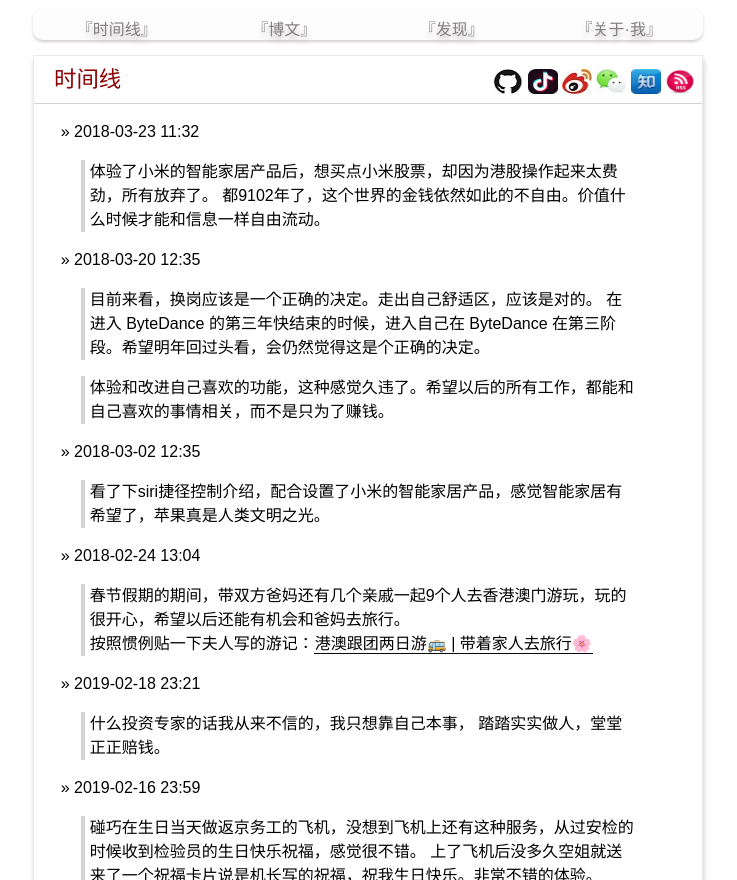
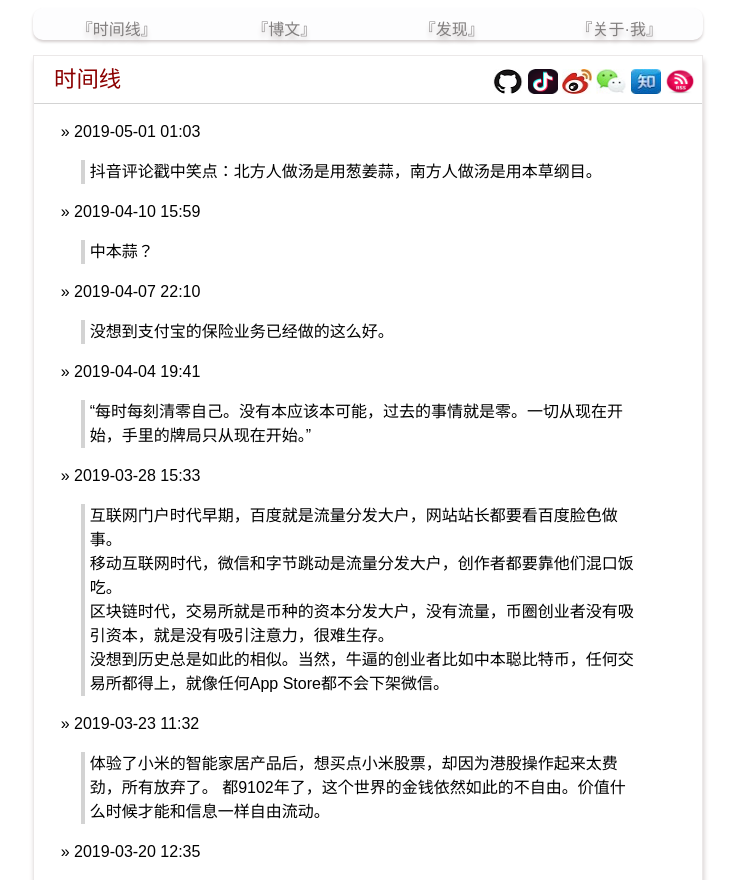
Before and after one commit to yanyiwu/blog, a Jekyll site: the page built from index.md, in a window 1280 px wide and 1400 px high, cut to the strip 0-880 px from the top of the window. Shown: the whole strip, without its empty margins (272-1009 px from the left). Built offline with Jekyll 4.4.1, drawn with Linux system fonts in a browser that asks for light colours; Markdown is read by kramdown in place of the engine named in the settings; comment, search, counter and statistics services are not loaded; some of the changed text lies outside the part shown.

Commit message:
[moment] updated

```diff
--- a/index.md
+++ b/index.md
@@ -3,23 +3,46 @@ layout: posting
 title: 时间线
 ---
 
-&raquo; 2018-03-23 11:32
+&raquo; 2019-05-01 01:03
+
+> 抖音评论戳中笑点：北方人做汤是用葱姜蒜，南方人做汤是用本草纲目。
+
+&raquo; 2019-04-10 15:59
+
+> 中本蒜？
+
+&raquo; 2019-04-07 22:10
+
+> 没想到支付宝的保险业务已经做的这么好。
+
+&raquo; 2019-04-04 19:41
+
+> "每时每刻清零自己。没有本应该本可能，过去的事情就是零。一切从现在开始，手里的牌局只从现在开始。"
+
+&raquo; 2019-03-28 15:33
+
+> 互联网门户时代早期，百度就是流量分发大户，网站站长都要看百度脸色做事。
+> 移动互联网时代，微信和字节跳动是流量分发大户，创作者都要靠他们混口饭吃。
+> 区块链时代，交易所就是币种的资本分发大户，没有流量，币圈创业者没有吸引资本，就是没有吸引注意力，很难生存。
+> 没想到历史总是如此的相似。当然，牛逼的创业者比如中本聪比特币，任何交易所都得上，就像任何App Store都不会下架微信。
+
+&raquo; 2019-03-23 11:32
 
 > 体验了小米的智能家居产品后，想买点小米股票，却因为港股操作起来太费劲，所有放弃了。
 > 都9102年了，这个世界的金钱依然如此的不自由。价值什么时候才能和信息一样自由流动。
 
-&raquo; 2018-03-20 12:35
+&raquo; 2019-03-20 12:35
 
 > 目前来看，换岗应该是一个正确的决定。走出自己舒适区，应该是对的。
 > 在进入 ByteDance 的第三年快结束的时候，进入自己在 ByteDance 在第三阶段。希望明年回过头看，会仍然觉得这是个正确的决定。
 
 > 体验和改进自己喜欢的功能，这种感觉久违了。希望以后的所有工作，都能和自己喜欢的事情相关，而不是只为了赚钱。
 
-&raquo; 2018-03-02 12:35
+&raquo; 2019-03-02 12:35
 
 > 看了下siri捷径控制介绍，配合设置了小米的智能家居产品，感觉智能家居有希望了，苹果真是人类文明之光。
 
-&raquo; 2018-02-24 13:04
+&raquo; 2019-02-24 13:04
 
 > 春节假期的期间，带双方爸妈还有几个亲戚一起9个人去香港澳门游玩，玩的很开心，希望以后还能有机会和爸妈去旅行。
 > 按照惯例贴一下夫人写的游记：[港澳跟团两日游🚌 | 带着家人去旅行🌸](http://www.mafengwo.cn/i/11880206.html)
```
